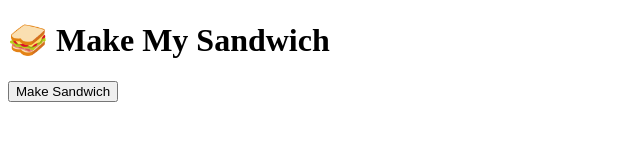
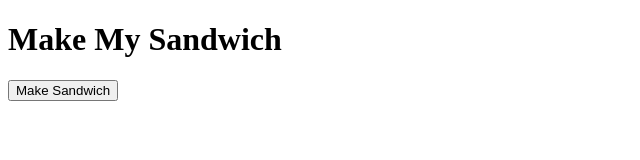
Before and after one commit to NsovoNkunaSA/Sandwich-Fetch-Game, a plain HTML site: page index.html in a window 1280 px wide. Shown: the whole page, without its empty margins (0-640 px from the left). Drawn offline with Linux system fonts and the light colour scheme.

```diff
--- a/index.html
+++ b/index.html
@@ -8,7 +8,7 @@
 
 <body>
 
-    <h1>🥪 Make My Sandwich</h1>
+    <h1> Make My Sandwich</h1>
 
     <button id="makeSandwich">
         Make Sandwich
```
